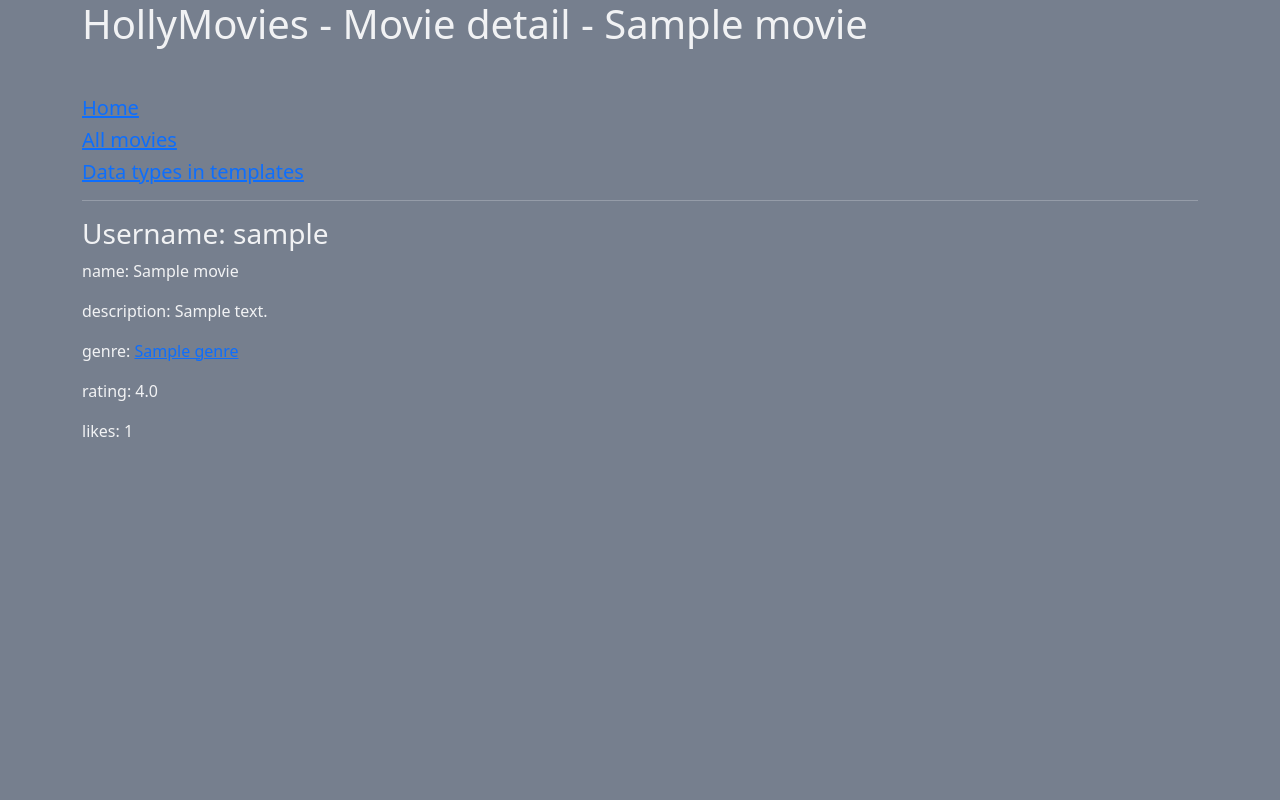
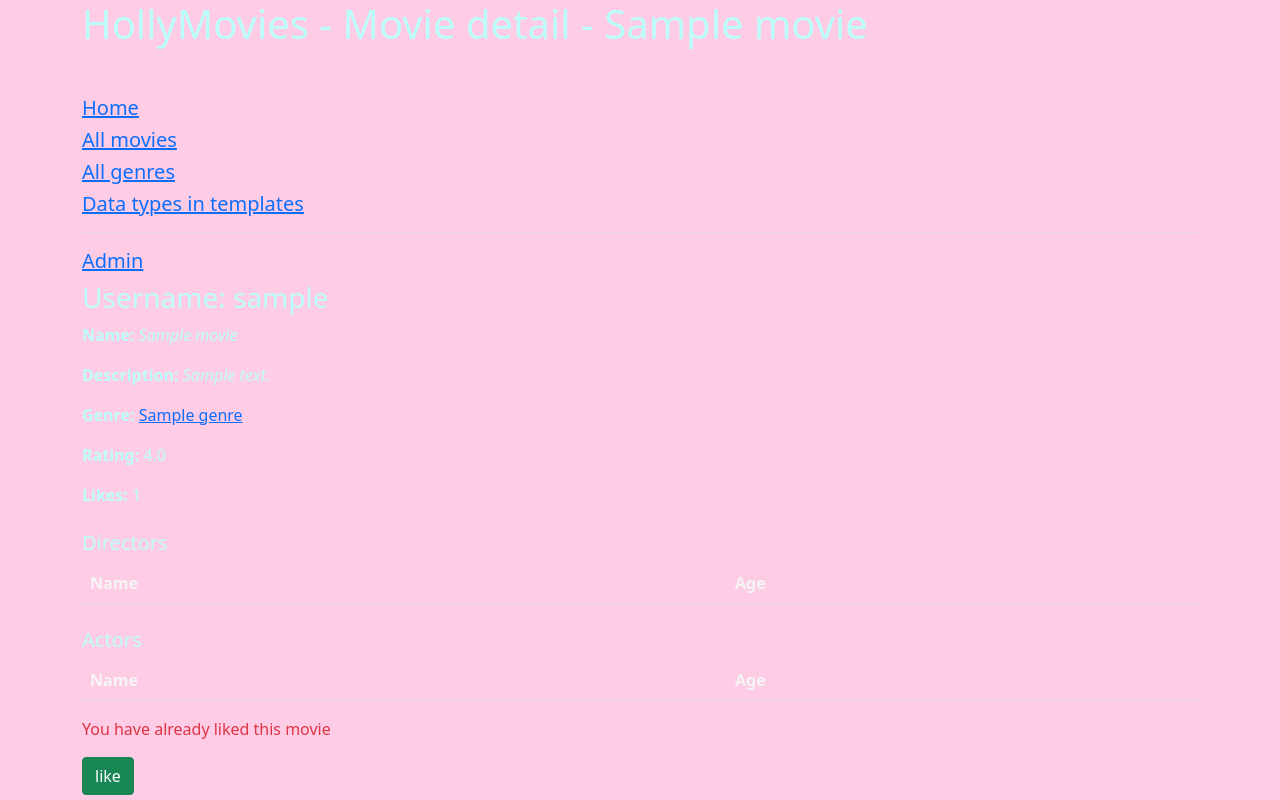
Before and after one commit to Aikusoid/hollymovies, a Django app: page /movie/1/ in a window 1280 px wide. Run offline with Django 3.2, Linux system fonts and the light colour scheme; a user stored in the database is signed in; tables that the repository leaves empty hold one stand-in row (values such as "Sample post"); lists and menus that the app fills with data are empty.

Commit message:
added actors + directors

```diff
--- a/hollymovies/settings.py
+++ b/hollymovies/settings.py
@@ -32,6 +32,8 @@ ALLOWED_HOSTS = []
 # Application definition
 
 INSTALLED_APPS = [
+    'jazzmin',
+
     # Django build-in apps
     'django.contrib.admin',
     'django.contrib.auth',
--- a/movie/models.py
+++ b/movie/models.py
@@ -1,3 +1,4 @@
+from django.contrib.auth.models import User
 from django.db import models
 from django.core.validators import MaxValueValidator, MinValueValidator
 
@@ -36,3 +37,28 @@ class Movie(BaseModel):
         return f'{self.name}'
 
     genre = models.ForeignKey(Genre, on_delete=models.SET_NULL, null=True, related_name='movie')
+
+
+class MovieLikeRegister(BaseModel):
+    user = models.ForeignKey(User, on_delete=models.CASCADE)
+    movie = models.ForeignKey(Movie, on_delete=models.CASCADE)
+
+
+class Person(BaseModel):
+    first_name = models.CharField(max_length=256)
+    last_name = models.CharField(max_length=256)
+    age = models.IntegerField()
+
+    class Meta:
+        abstract = True
+
+    def __str__(self):
+        return f'{self.first_name} {self.last_name}: {self.pk}'
+
+
+class Actor(Person):
+    movies = models.ManyToManyField(Movie, related_name='actors')
+
+
+class Director(Person):
+    movies = models.ManyToManyField(Movie, related_name='directors')
--- a/movie/static/css/style.css
+++ b/movie/static/css/style.css
@@ -1,8 +1,8 @@
 body{
-    background-color: rgba(15, 31, 58, 0.57);
-    color: rgba(255, 255, 255, 0.9);
+    background-color: rgba(255, 180, 217, 0.68);
+    color: #bbfffa;
 }
 
 .table{
-    color: rgba(245, 245, 245, 0.9);
+    color: whitesmoke;
 }
--- a/movie/templates/base.html
+++ b/movie/templates/base.html
@@ -12,8 +12,16 @@
     <h1>HollyMovies - {% block current_tab %}{% endblock current_tab %}</h1>
     <h5 class="mt-5 links"><a href="{% url 'homepage' %}">Home</a></h5>
     <h5><a href="{% url 'movie-list' %}">All movies</a> </h5>
+    <h5><a href="{% url 'genre-list' %}">All genres</a> </h5>
     <h5><a href="{% url 'data-types-testing' %}"> Data types in templates</a> </h5>
     <hr />
+
+    {% if request.user.is_superuser %}
+        <h5><a href="{% url 'admin:index' %}">Admin</a></h5>
+
+
+    {% endif %}
+
     {% if request.user.is_authenticated %}
         <h3>Username: {{ request.user.username }}</h3>
     {% else %}
--- a/movie/templates/genreDetail.html
+++ b/movie/templates/genreDetail.html
@@ -2,6 +2,6 @@
 
 {% block current_tab %} Genre Detail - {{ genre.name }}{% endblock current_tab %}
 {% block body %}
-    <p>name: {{ genre.name }}</p>
-    <p>number of movies: {{ genre.movies.count }}</p>
+    <p><strong>Name:</strong> <em>{{ genre.name }}</em></p>
+    <p><strong>Number of movies:</strong> <em>{{ genre.movie.count }}</em></p>
 {% endblock body %}
--- a/movie/templates/movieDetail.html
+++ b/movie/templates/movieDetail.html
@@ -1,11 +1,26 @@
 {% extends 'base.html'%}
+{% load custom_tags %}
 
 {% block current_tab %} Movie detail - {{ movie.name }} {% endblock current_tab %}
 
 {% block body %}
-    <p>name: {{ movie.name }}</p>
-    <p>description: {{ movie.description }}</p>
-    <p>genre: <a href="{% url 'genre-detail' movie.pk %}">{{ movie.genre.name }}</a></p>
-    <p>rating: {{ movie.rating }}</p>
-    <p>likes: {{ movie.likes }}</p>
+    <p><strong>Name:</strong> <em>{{ movie.name }}</em></p>
+    <p><strong>Description:</strong> <em>{{ movie.description }}</em></p>
+    <p><strong>Genre:</strong> <a href="{% url 'genre-detail' movie.genre.pk %}">{{ movie.genre.name }}</a></p>
+    <p><strong>Rating:</strong> {{ movie.rating }}</p>
+    <p><strong>Likes:</strong> {{ movie.likes }}</p>
+
+    {% movie_director_table %}
+    {% movie_actor_table %}
+
+    <p class="text-{% if already_liked %}danger{% else %}primary{% endif %}">
+        {% can_like_message %}
+    </p>
+
+    {% if request.user.is_authenticated %}
+        <form action="{% url 'movie-detail' movie.pk %}" method="post">
+            {% csrf_token %}
+            <input type="submit" value="like" class="btn btn-success"/>
+        </form>
+    {% endif %}
 {% endblock body %}
--- /dev/null
+++ b/movie/templates/person_table.html
@@ -0,0 +1,13 @@
+<table class='table'>
+        <h5 class="mt-4">{{ table_head }}</h5>
+        <tr>
+            <th>Name</th>
+            <th>Age</th>
+        </tr>
+    {% for person in people %}
+        <tr>
+            <td><a href="#">{{ person.first_name }} {{ person.last_name }}</a></td>
+            <td>{{ person.age }}</td>
+        </tr>
+    {% endfor %}
+</table>
--- /dev/null
+++ b/movie/templatetags/custom_tags.py
@@ -0,0 +1,32 @@
+from django import template
+
+register = template.Library()
+
+
+@register.inclusion_tag('person_table.html', takes_context=True)
+def movie_director_table(context):
+    movie = context['movie']
+    context.update({
+        'person': movie.directors.all(),
+        'table_head': 'Directors',
+    })
+    return context
+
+
+@register.inclusion_tag('person_table.html', takes_context=True)
+def movie_actor_table(context):
+    movie = context['movie']
+    context.update({
+        'person': movie.actors.all(),
+        'table_head': 'Actors',
+    })
+    return context
+
+
+@register.simple_tag(takes_context=True)
+def can_like_message(context):
+    already_liked = context['already_liked']
+    if already_liked:
+        return 'You have already liked this movie'
+    else:
+        return 'You can like this movie'
--- a/movie/urls.py
+++ b/movie/urls.py
@@ -1,10 +1,12 @@
 from django.urls import path
-from movie.views import homepage_view, movie_list_view, movie_detail_view, genre_detail_view, testing_cheatsheet_view
+from movie.views import homepage_view, movie_list_view, movie_detail_view, genre_detail_view, testing_cheatsheet_view, \
+    genre_list_view
 
 urlpatterns = [
     path('homepage/', homepage_view, name='homepage'),
     path('movies/list/', movie_list_view, name='movie-list'),
     path('movie/<int:pk>/', movie_detail_view, name='movie-detail'),
     path('genre/<int:pk>/', genre_detail_view, name='genre-detail'),
+    path('genre/list/', genre_list_view, name='genre-list'),
     path('testing_data_types_in_templates', testing_cheatsheet_view, name='data-types-testing')
 ]
--- a/movie/views.py
+++ b/movie/views.py
@@ -2,13 +2,15 @@ from django.shortcuts import render, resolve_url, get_object_or_404
 from django.http import HttpResponse
 from django.template.response import TemplateResponse
 
-from movie.models import Movie, Genre
+from movie.models import Movie, Genre, MovieLikeRegister, Actor, Director
 
 
 def homepage_view(request):
     context = {
         'number_of_movies': Movie.objects.all().count(),
         'number_of_genres': Genre.objects.all().count(),
+        'number_of_actors': Actor.objects.all().count(),
+        'number_of_directors': Director.objects.all().count(),
         'most_liked_movie': Movie.objects.all().order_by('-likes').first(),
         'best_rated_movie': Movie.objects.all().order_by('-rating').first(),
     }
@@ -23,20 +25,35 @@ def movie_list_view(request):
     return TemplateResponse(request, 'movieList.html', context=context)
 
 
+def genre_list_view(request):
+    context = {
+        'genres': Genre.objects.all(),
+    }
+    return TemplateResponse(request, 'genreList.html', context=context)
+
+
 def movie_detail_view(request, pk):
     movie = get_object_or_404(Movie, pk=pk)
+    user_liked_movie = MovieLikeRegister.objects.filter(user=request.user, movie=movie).exists()
+    if request.method == 'POST' and request.user.is_authenticated and not user_liked_movie:
+        movie.likes += 1
+        movie.save(update_fields=['likes'])
+        MovieLikeRegister.objects.create(
+            user=request.user,
+            movie=movie,
+        )
+        user_liked_movie = True
 
     context = {
         'movie': movie,
+        'already_liked': user_liked_movie,
     }
     return TemplateResponse(request, 'movieDetail.html', context=context)
 
 
 def genre_detail_view(request, pk):
-    genre = get_object_or_404(Genre, pk=pk)
-
     context = {
-        'movie': genre,
+        'genre': get_object_or_404(Genre, pk=pk),
     }
     return TemplateResponse(request, 'genreDetail.html', context=context)
 
```
Also changed, not shown: movie/admin.py (+11 -1 lines), movie/templates/genreList.html (added, +18 -0 lines), movie/templates/homepage.html (+6 -4 lines), requirements.txt (added, +21 -0 lines), movie/migrations/0005_movielikeregister.py (added), movie/migrations/0006_actor_director.py (added), movie/templates/like_message.html (added), movie/templatetags/__init__.py (added), 1 other file.
